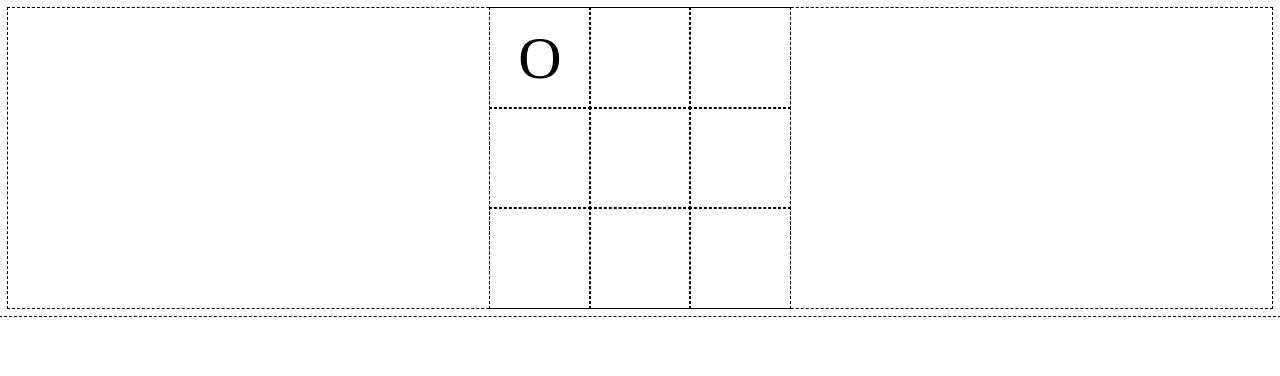
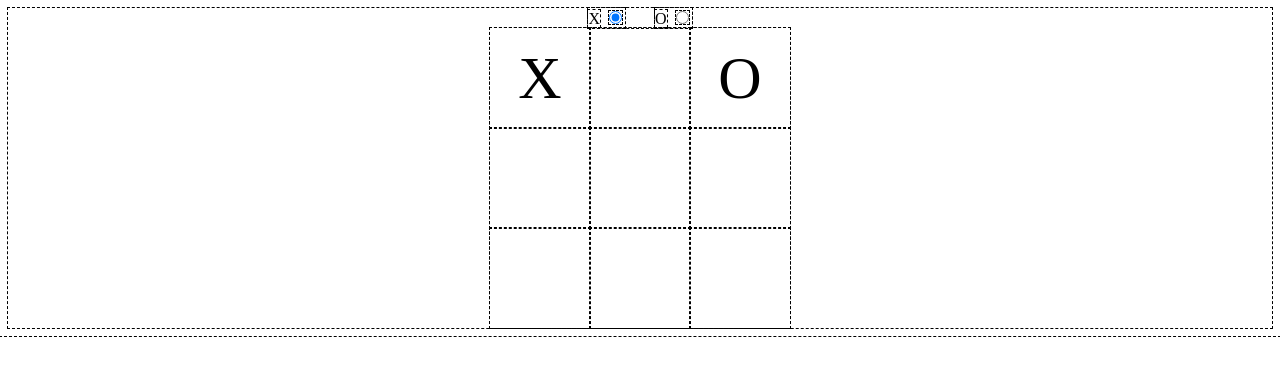
Before and after one commit to calbush/tictactoe, a plain HTML site: page index.html in a window 1280 px wide. Both pictures are taken after a click on the element 540 px from the left and 58 px from the top of the page. Drawn offline with Linux system fonts and the light colour scheme.

Commit message:
Added second player object to game

```diff
--- a/index.html
+++ b/index.html
@@ -7,6 +7,17 @@
     <title>TicTacToe</title>
 </head>
 <body>
+    <div id="choices">
+        <div id="choiceOne">
+            <label for="choiceOne">X</label>
+            <input type="radio" name="gamePiece" value="choiceOne" checked>
+        </div>
+        <div id="choiceTwo">
+            <label for="choiceTwo">O</label>
+            <input type="radio" name="gamePiece" value="choiceTwo">
+        </div>
+    </div>
+
     <div id="gameboard">
         <div class="square" data-squareValue="0"></div>
         <div class="square" data-squareValue="1"></div>
--- a/script.js
+++ b/script.js
@@ -3,7 +3,18 @@
 const gameBoard = (() => {
     return {
         "squares":[0, 1, 2, 3, 4, 5, 6, 7, 8],
-        "winningOutcomes":[[1,2,3], [4,5,6], [7,8,9], [1,4,7], [2,5,8], [3,6,9], [1,5,9], [3,5,7]]
+        "winningOutcomes": [[0,1,2], [3,4,5], [6,7,8], [0,3,6], [1,4,7], [2,5,8], [0,4,8], [2,4,6]],
+        "winningOutcomeIndices": {
+            "0": [0, 3, 6],
+            "1": [0, 4],
+            "2": [0, 5, 7],
+            "3": [1, 3],
+            "4": [1, 4, 6, 7],
+            "5": [1, 5],
+            "6": [2, 3, 7],
+            "7": [2, 4],
+            "8": [2, 5, 6]
+        }
     };
 })();
 
@@ -13,23 +24,62 @@ let playerCreator = ((player, gamePiece) => {
     player,
     "selectedSquares":[],
     gamePiece,
-    "wins": 0,
-    test: function(){
-
-    }
+    "wins": 0
    }
 });
 
-let Caleb = playerCreator('Caleb', 'O');
+let Caleb = playerCreator('Caleb', 'X');
 
 
-//Add event listeners to listen for click on gameboard squares.
+//Add event listeners to listen for click on gameboard squares. Upon click, store clicked square in player object value.
 (function() {
     let allSquares = document.querySelectorAll('.square')
     for(i of allSquares){
         i.addEventListener('click', (e) => {
             e.target.innerHTML = Caleb.gamePiece;
+            let selectedSquare = e.target.dataset.squarevalue
+            //if player clicks same square multiple times, subsequent clicks are not added to selectedSquares list
+            if (!Caleb.selectedSquares.includes(parseInt(e.target.dataset.squarevalue))){
+                Caleb.selectedSquares.push(parseInt(e.target.dataset.squarevalue))
+            }
+            playerTwoMove();
+
+            //compare clicked squares to winning outcomes.
+            for (let i = 0; i < gameBoard.winningOutcomeIndices[selectedSquare].length; i++){
+                if (gameBoard.winningOutcomes[gameBoard.winningOutcomeIndices[selectedSquare][i]].every(iter => Caleb.selectedSquares.includes(iter))){
+                    console.log("WINNER WINNER")
+                }
+            }
+
         })
 
     }
 })();
+
+
+//create array from empty squares, select a random number with the max random int being the length of the array
+function playerTwoMove(){
+    const boardSquares = document.querySelectorAll('.square')
+    let emptySquares = []
+    for (square of boardSquares){
+       if(square.innerHTML == ''){
+        emptySquares.push(square)
+       }
+    }
+
+    let potentialMoves = emptySquares.length - 1
+    if (potentialMoves > 0){
+        let move = Math.round(Math.random() * potentialMoves)
+        emptySquares[move].innerHTML = 'O'
+    }
+
+
+}
+
+//DOM element for creating game piece
+/*(function(){
+    const gamePieceSelecter = document.createElement('input')
+    gamePieceSelecter.setAttribute('type', 'radio')
+    document.body.appendChild(gamePieceSelecter)
+})()
+*/
--- a/styles.css
+++ b/styles.css
@@ -5,7 +5,13 @@
 
 body {
     display: flex;
-    justify-content: center;
+    flex-direction: column;
+    align-items: center;
+}
+
+#choices {
+    display: flex;
+    gap: 30px;
 }
 
 #gameboard {
```
